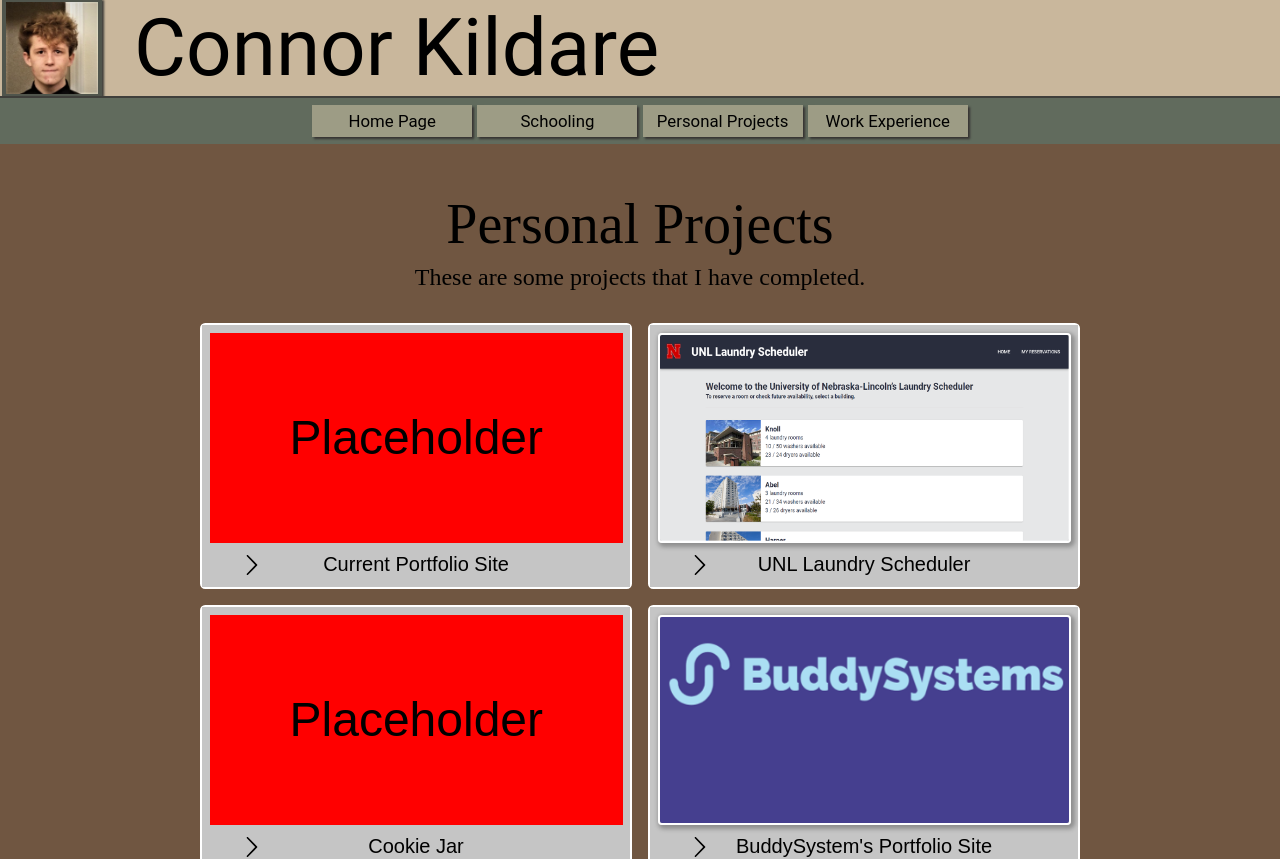
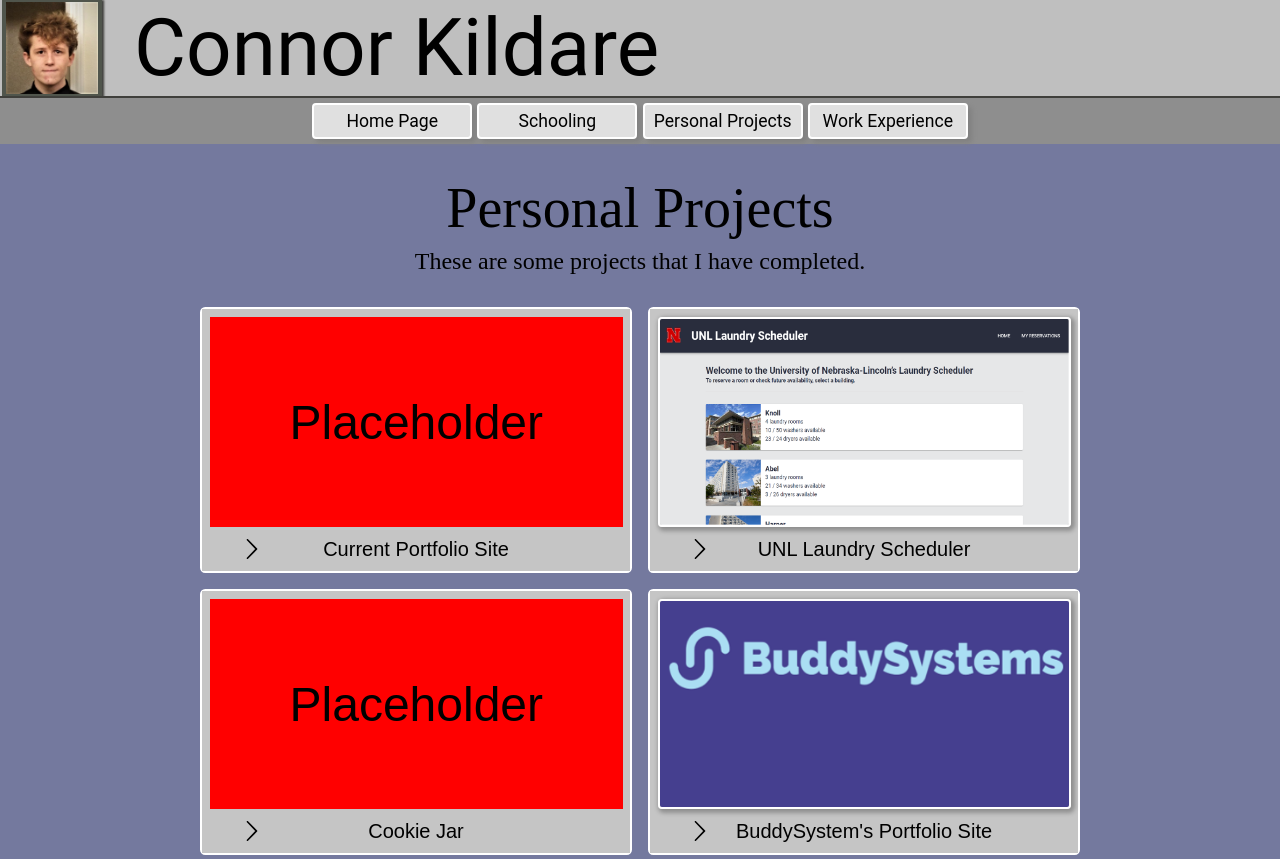
Before and after one commit to ckildare/ckildare.github.io, a Next.js app: page /projects in a window 1280 px wide. Shown: the top 859 px of the page. Built offline with nearby package versions, Linux system fonts and the light colour scheme.

Commit message:
Fix some color pallete items

```diff
--- a/src/components/cards/projectCard/projectCard.js
+++ b/src/components/cards/projectCard/projectCard.js
@@ -9,6 +9,7 @@ import { ProjectStatus } from '@/public/enums/projectStatus';
 import classNames from 'classnames';
 
 import githubLogo from '../../../public/icons/github.svg';
+import gitlabLogo from '../../../public/icons/gitlab.svg';
 import projectIcon from '../../../public/icons/rocket-launch.svg';
 import rightChevron from '../../../public/icons/chevron/chevron-right.svg';
 import downChevron from '../../../public/icons/chevron/chevron-down.svg';
@@ -32,6 +33,8 @@ export default function ProjectCard(props) {
       return statusStyles.abandoned;
     }
   }
+
+  const repoSvg = props.repoLink?.includes("github.com") ? githubLogo : gitlabLogo;
 
   return (
     <div
@@ -101,8 +104,8 @@ export default function ProjectCard(props) {
           </CardWrapper>
           <hr className={styles.lineDivider} />
           <div className={styles.projectLinkWrapper}>
-            <Link class={styles.projectLink} href={props.project?.githubLink}>
-              <Image src={githubLogo} height={40} width={40} alt={"Github logo"} />
+            <Link class={styles.projectLink} href={props.project?.repoLink}>
+              <Image src={repoSvg} height={40} width={40} alt={"Github or gitlab logo"} />
               <p as={'div'} className={styles.linkText}>Github</p>
             </Link>
             {props.project?.projectLink != "" ?
--- a/src/components/layout/header/header.js
+++ b/src/components/layout/header/header.js
@@ -2,6 +2,8 @@ import styles from './header.module.scss';
 import headshot from '../../../public/my-photos/temp-headshot.png';
 import Link from 'next/link';
 import Image from 'next/image';
+
+import CardWrapper from '@/components/cards/cardWrapper/cardWrapper';
 
 export default function Header() {
 
@@ -32,8 +34,10 @@ export default function Header() {
       </div>
       <div className={styles.navBarContainer}>
         {navBarData.map(((linkData, key) =>
-          <Link className={styles.buttonContainer} href={linkData.url ?? ""} key={key}>
-            <div className={styles.buttonText}>{linkData.label}</div>
+          <Link href={linkData.url ?? ""} key={key}>
+            <CardWrapper classNames={styles.buttonContainer}>
+              <div className={styles.buttonText}>{linkData.label}</div>
+            </CardWrapper>
           </Link>
         ))}
       </div>
--- a/src/components/layout/header/header.module.scss
+++ b/src/components/layout/header/header.module.scss
@@ -9,7 +9,7 @@
         width: 100%;
         height: 9rem;
 
-        background-color: #C9B79C;
+        background-color: #bfbfbf;
         font-family: $roboto-font;
     }
 
@@ -31,7 +31,7 @@
         @include flex-with-centering;
         gap: 0.325rem;
 
-        background-color: #616B5D;
+        background-color: #8e8e8e;
         border-top: 0.125rem #3F3F3B solid;
 
         height: 3rem;
@@ -42,7 +42,7 @@
         }
 
         :hover {
-            background-color: #B3AA91;
+            background-color: #f4f4f4;
         }
 
         :active :focus :visited {
@@ -80,21 +80,12 @@
         gap: 0.325rem;
 
         background-color: #616B5D;
-        border-top: 0.125rem #3F3F3B solid;
 
         height: 10rem;
         width: 100%;
 
         :last-child {
             margin-right: none;
-        }
-
-        :hover {
-            background-color: #B3AA91;
-        }
-
-        :active :focus {
-            background-color: #d1c7ad;
         }
     }
 }
@@ -124,15 +115,19 @@
 .buttonContainer {
     @include flex-with-centering;
     width: 10rem;
-    height: 2rem;
-    background-color: #9D9C85;
-    box-shadow: 0.125rem 0.125rem 0.125rem #373433;
+    height: 2.25rem;
+    background-color: #bfbfbf;
+    border-radius: 0.25rem;
 
     .buttonText {
         @include flex-with-centering;
-        font-size: 1.05rem;
+        font-size: 1.1rem;
         width: stretch;
         height: stretch;
         color: black;
     }
 }
+
+.buttonContainer:hover {
+    border-radius: 0.25rem;
+}
--- a/src/pages/styles/home.module.scss
+++ b/src/pages/styles/home.module.scss
@@ -5,7 +5,7 @@
   min-height: 48rem;
   padding: 2rem;
 
-  background-color: #94A191;
+  background-color: #749e85;
 
   .photoContainer {
     display: grid;
--- a/src/pages/styles/projects.module.scss
+++ b/src/pages/styles/projects.module.scss
@@ -2,13 +2,16 @@
 
 .projectPageContainer {
   @include flex-with-centering;
+  justify-content: flex-start;
   flex-direction: column;
-  min-height: 130vh;
-  background-color: $coffee-palette;
+
+  padding-bottom: 3rem;
+  background-color: #74799e;
+  color: black;
 
   .title {
     @include flex-with-centering;
-    padding: 1rem 0 0.5rem;
+    padding: 2rem 0 0.5rem;
     font-size: 3.5rem;
   }
 
--- a/src/pages/styles/work.module.scss
+++ b/src/pages/styles/work.module.scss
@@ -6,7 +6,7 @@
   flex-direction: column;
 
   padding-bottom: 3rem;
-  background-color: #a5abae;
+  background-color: #9e8575;
   color: black;
 
   .title {
--- a/src/public/data/courseData.js
+++ b/src/public/data/courseData.js
@@ -36,7 +36,7 @@ export var courseData = [
             ],
             status: ProjectStatus.Finished,
             projectLink: "",
-            githubLink: "",
+            repoLink: "",
           }
         ],
       }
@@ -76,7 +76,7 @@ export var courseData = [
             ],
             status: ProjectStatus.Finished,
             projectLink: "",
-            githubLink: "",
+            repoLink: "",
           }
         ],
       },
--- a/src/public/data/projectData.js
+++ b/src/public/data/projectData.js
@@ -14,7 +14,7 @@ export const projectData = [
     outcomes: [],
     status: ProjectStatus.InProgress,
     projectLink: "",
-    githubLink: "",
+    repolink: "",
     supportingImgs: [],
   },
   {
@@ -30,7 +30,7 @@ export const projectData = [
     ],
     status: ProjectStatus.Abandoned,
     projectLink: "",
-    githubLink: "https://github.com/CodeCricut/laundry-scheduler",
+    repoLink: "https://github.com/CodeCricut/laundry-scheduler",
     supportingImgs: [],
   },
   {
@@ -46,7 +46,7 @@ export const projectData = [
     ],
     status: ProjectStatus.Finished,
     projectLink: "https://bit.ly/freemycookies",
-    githubLink: "https://github.com/buddysystems/CookieJar",
+    repoLink: "https://github.com/buddysystems/CookieJar",
     supportingImgs: [],
   },
   {
@@ -60,7 +60,7 @@ export const projectData = [
     ],
     status: ProjectStatus.Abandoned,
     projectLink: "https://buddysystems.github.io",
-    githubLink: "https://github.com/buddysystems/buddysystems.github.io",
+    repoLink: "https://github.com/buddysystems/buddysystems.github.io",
     supportingImgs: [],
   },
   {
@@ -86,7 +86,7 @@ export const projectData = [
     ],
     status: ProjectStatus.Paused,
     projectLink: "https://axel-wilsons-mixtape-maker.herokuapp.com",
-    githubLink: "https://github.com/CodeCricut/RetroPlaylistGenerator",
+    repoLink: "https://github.com/CodeCricut/RetroPlaylistGenerator",
     supportingImgs: [],
   },
   {
@@ -103,7 +103,7 @@ export const projectData = [
     ],
     status: ProjectStatus.Finished,
     projectLink: "https://ckildare.github.io",
-    githubLink: "https://github.com/ckildare/deprecated-portfolio-site",
+    repoLink: "https://github.com/ckildare/deprecated-portfolio-site",
     supportingImgs: [],
   }
 ]
```
